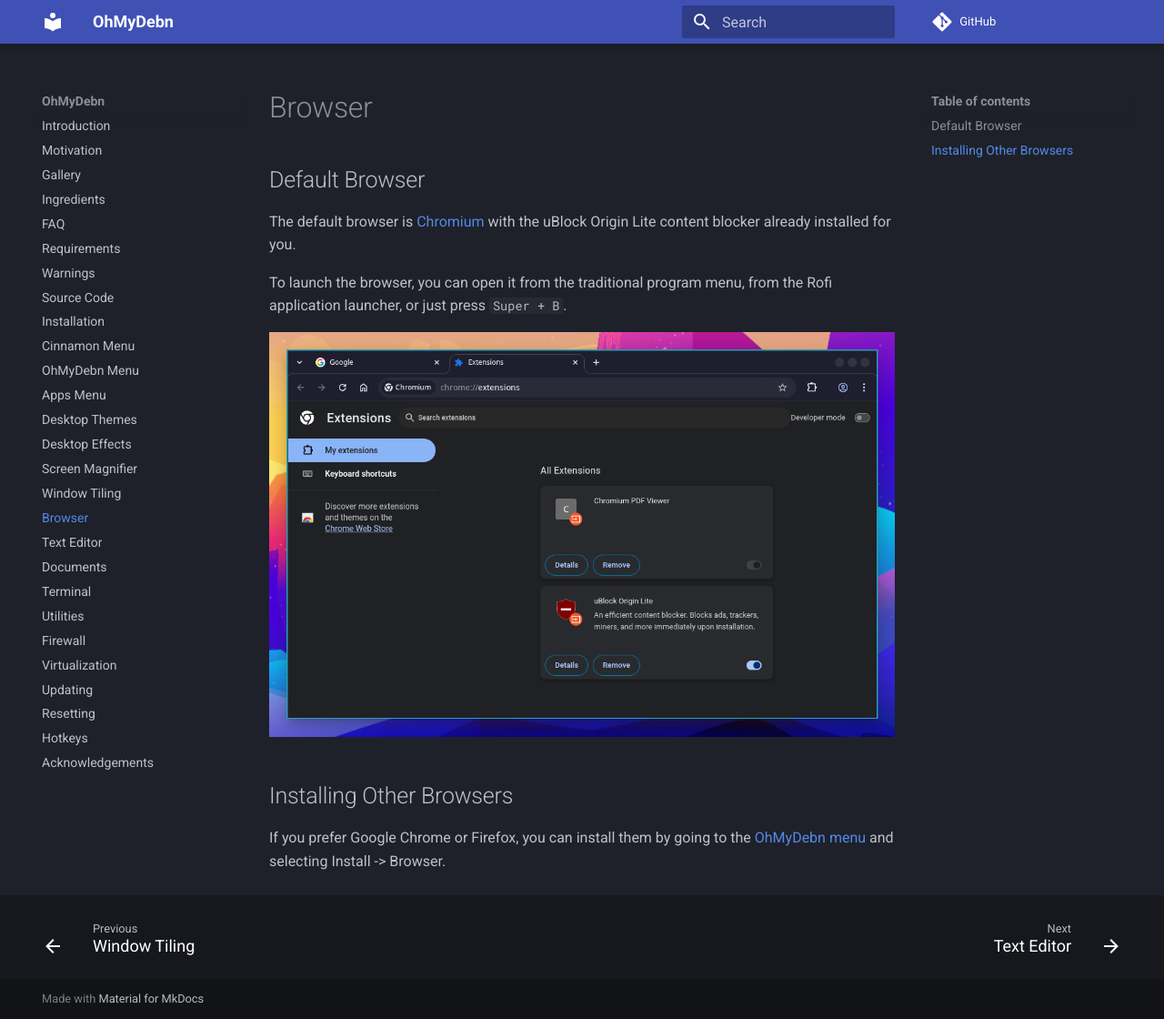
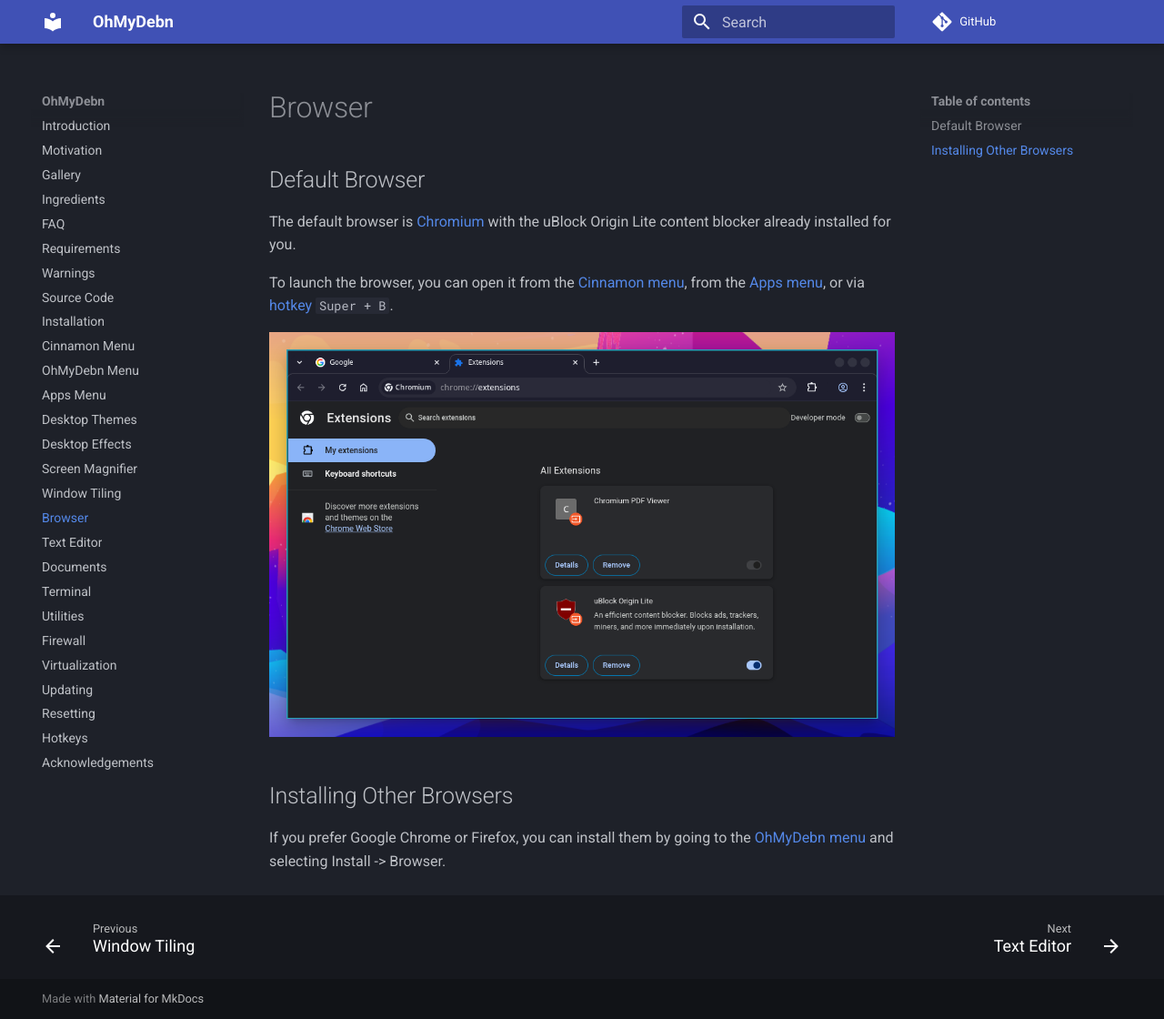
Before and after one commit to dougburks/ohmydebn-docs, an MkDocs documentation site: the page built from docs/browser.md, in a window 1280 px wide and 1120 px high. Shown: the whole window at 91% size. Built offline with MkDocs 1.6.1 and Material for MkDocs 9.7.7, drawn with Linux system fonts in a browser that asks for light colours; comment, search, counter and statistics services are not loaded.

Commit message:
add links

```diff
--- a/docs/browser.md
+++ b/docs/browser.md
@@ -2,7 +2,7 @@
 
 The default browser is [Chromium](https://www.chromium.org/Home/) with the uBlock Origin Lite content blocker already installed for you.
 
-To launch the browser, you can open it from the traditional program menu, from the Rofi application launcher, or just press `Super + B`.
+To launch the browser, you can open it from the [Cinnamon menu](cinnamon-menu.md), from the [Apps menu](apps-menu.md), or via [hotkey](hotkeys.md) `Super + B`.
 
 ![OhMyDebn chromium web browser with uBlock Origin Lite content blocker](https://raw.githubusercontent.com/dougburks/ohmydebn-docs/refs/heads/main/images/ohmydebn-chromium-ublock.png)
 
```
Also changed, not shown: docs/desktop-themes.md (+1 -1 lines).
